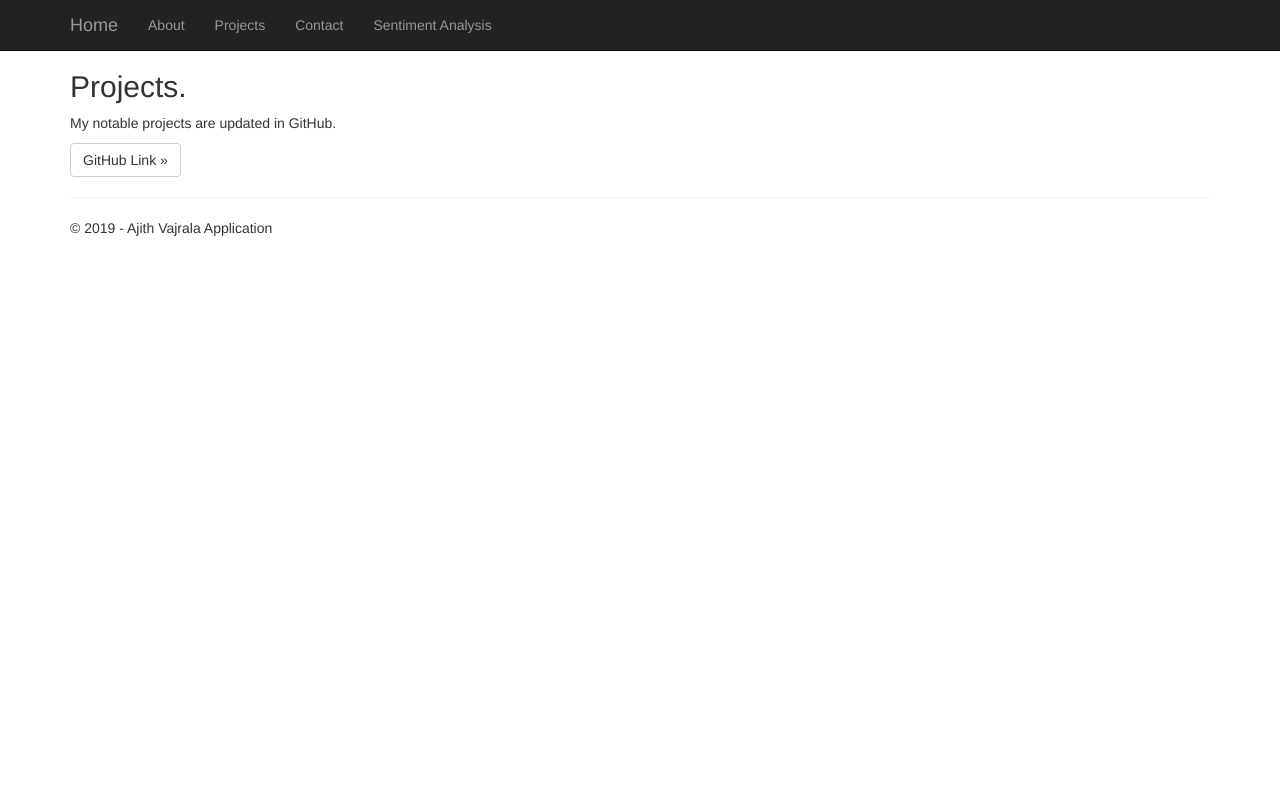
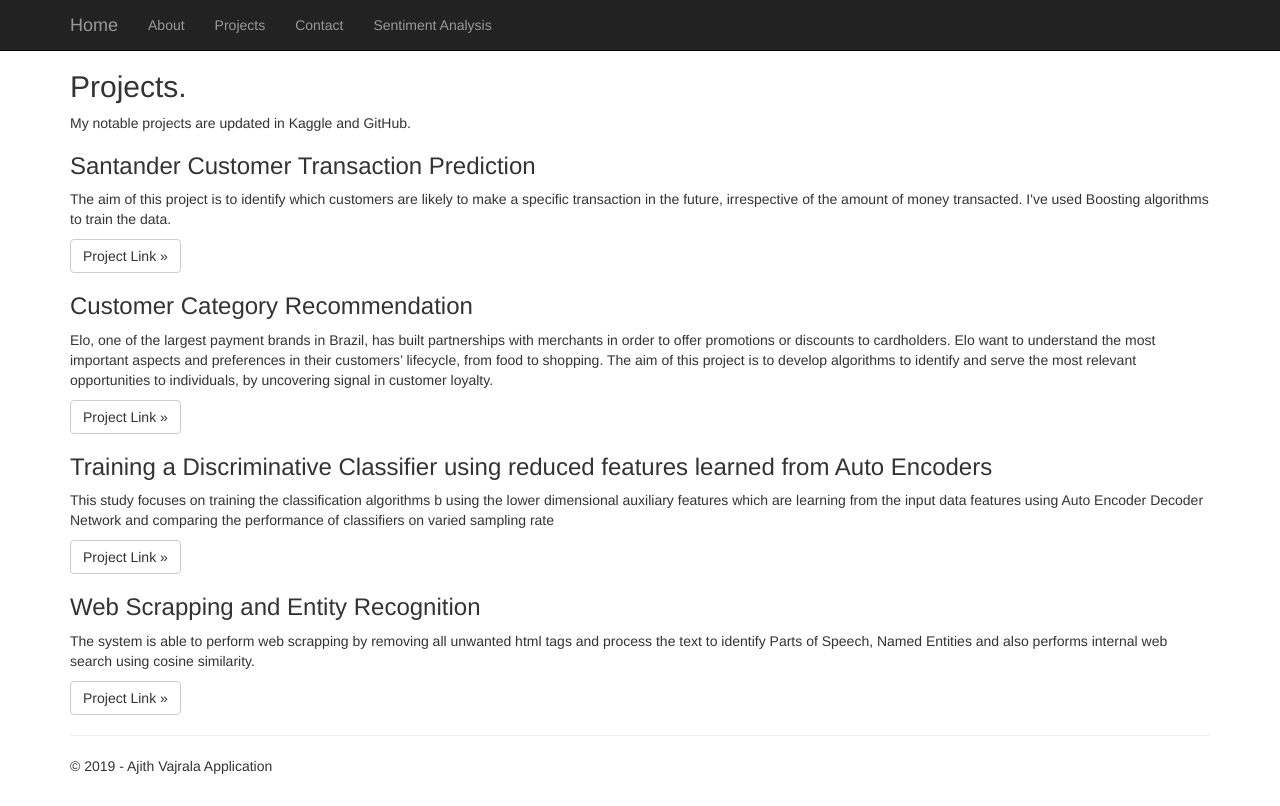
Before and after one commit to Ajithvajrala23/Website-Using-Flask-Framework, a Flask app: page /projects in a window 1280 px wide. Before the commit the page ends 236 px from the top, so only its background shows below. Run offline with Flask 2, Linux system fonts and the light colour scheme; parts of the project's set-up code (start-up, migrations or seed data) failed here and were passed over; some libraries are stand-ins or nearby versions.

Commit message:
my code changes eveing

```diff
--- a/FlaskWebProject2/templates/index.html
+++ b/FlaskWebProject2/templates/index.html
@@ -30,12 +30,12 @@
         <p>
             I have 3+ years of work experience as Data Scientist. I have handled various data science and data wrangling projects. More details can be found in my LinkedIn page below.
         </p>
-        <p><a class="btn btn-default" href="https://www.linkedin.com/in/ajith-reddy-vajrala-21b88b68/">Learn more &raquo;</a></p>
+        <p><a class="btn btn-default" href="https://www.linkedin.com/in/ajith-reddy-vajrala-21b88b68/" target="_blank">Learn more &raquo;</a></p>
     </div>
     <div class="col-md-4">
         <h2>Kaggle</h2>
         <p>During free hours, I used to work on online competetions. All my work on kaggle is available here.</p>
-        <p><a class="btn btn-default" href="https://www.kaggle.com/ajithvajrala">Learn more &raquo;</a></p>
+        <p><a class="btn btn-default" href="https://www.kaggle.com/ajithvajrala" target="_blank">Learn more &raquo;</a></p>
     </div>
 </div>
 
--- a/FlaskWebProject2/templates/projects.html
+++ b/FlaskWebProject2/templates/projects.html
@@ -5,8 +5,21 @@
 <h2>{{ title }}.</h2>
 
 
-<p>My notable projects are updated in GitHub.</p>
-<p><a class="btn btn-default" href="https://github.com/Ajithvajrala23">GitHub Link &raquo;</a></p>
+<p>My notable projects are updated in Kaggle and GitHub.</p>
 
-
+<h3>Santander Customer Transaction Prediction</h3>
+<p>The aim of this project is to identify which customers are likely to make a specific transaction in the future, irrespective of the amount of money transacted. I've used Boosting algorithms to train the data. </p>
+<p><a class="btn btn-default" href="https://www.kaggle.com/ajithvajrala/santander-customer-transaction-prediction" target="_blank">Project Link &raquo;</a></p>
+<h3>Customer Category Recommendation</h3>
+<p>Elo, one of the largest payment brands in Brazil, has built partnerships with merchants in order to offer promotions or discounts to cardholders. Elo want to understand the most important aspects and preferences in their customers’ lifecycle, from food to shopping. The aim of this project is to develop algorithms to identify and serve the most relevant opportunities to individuals, by uncovering signal in customer loyalty.</p>
+<p><a class="btn btn-default" href="https://www.kaggle.com/ajithvajrala/elo-merchant-category-recommendation/log" target="_blank">Project Link &raquo;</a></p>
+<p></p>
+<h3>Training a Discriminative Classifier using reduced features learned from Auto Encoders</h3>
+<p>This study focuses on training the classification algorithms b using the lower dimensional auxiliary features which are learning from the input data features using Auto Encoder Decoder Network and comparing the performance of classifiers on varied sampling rate</p>
+<p><a class="btn btn-default" href="https://github.com/Ajithvajrala23/Data-Science-and-Decision-Making-Final-Project" target="_blank">Project Link &raquo;</a></p>
+<p></p>
+<h3>Web Scrapping and Entity Recognition</h3>
+<p>The system is able to perform web scrapping by removing all unwanted html tags and process the text to identify Parts of Speech, Named Entities and also performs internal web search using cosine similarity.</p>
+<p><a class="btn btn-default" href="https://github.com/Ajithvajrala23/Information-Retreival-Assignment/blob/master/Web-Scrapping.ipynb" target="_blank">Project Link &raquo;</a></p>
+<p></p>
 {% endblock %}
--- a/FlaskWebProject2/views.py
+++ b/FlaskWebProject2/views.py
@@ -8,16 +8,16 @@ import os
 import requests
 import operator
 import re
-import nltk
+#import nltk
 from flask import Flask, render_template, request, send_file
 from collections import Counter
-from bs4 import BeautifulSoup
+#from bs4 import BeautifulSoup
 #from textblob import TextBlob
+import numpy as np
+#from textblob.sentiments import NaiveBayesAnalyzer
+from vaderSentiment.vaderSentiment import SentimentIntensityAnalyzer
 import matplotlib.pyplot as plt
-import numpy as np
-from textblob.sentiments import NaiveBayesAnalyzer
-from vaderSentiment.vaderSentiment import SentimentIntensityAnalyzer
-
+#import base64
 
 analyser = SentimentIntensityAnalyzer()
 
@@ -49,6 +49,7 @@ def calculate_sentimet(comment):
     neutral = score['neu']
 
     return positive,neutral,  negative
+
 
 @app.route('/')
 @app.route('/home')
@@ -98,13 +99,16 @@ def text():
 def process():
 
     comment = request.form['comment']
-
-    positive,neutral,  negative = calculate_sentimet(comment)
+    positive, neutral,  negative = calculate_sentimet(comment)
+    pie_labels = ['Positive' ,'Neutral',  'Negative']
+    pie_values = [positive*100, neutral*100, negative*100]
+    colors = ['green', 'orange', 'red']
 
     return render_template('sentiment.html', comment = comment,
                            positive = positive, neutral = neutral,
-                           negative= negative)
-
+                           negative= negative,
+                           max=17000,
+                           set=zip(pie_values, pie_labels, colors))
 
 
 @app.route('/me', methods=['GET', 'POST'])
```
Also changed, not shown: FlaskWebProject2/__init__.py (+7 -8 lines), FlaskWebProject2/templates/sentiment.html (+31 -13 lines).
